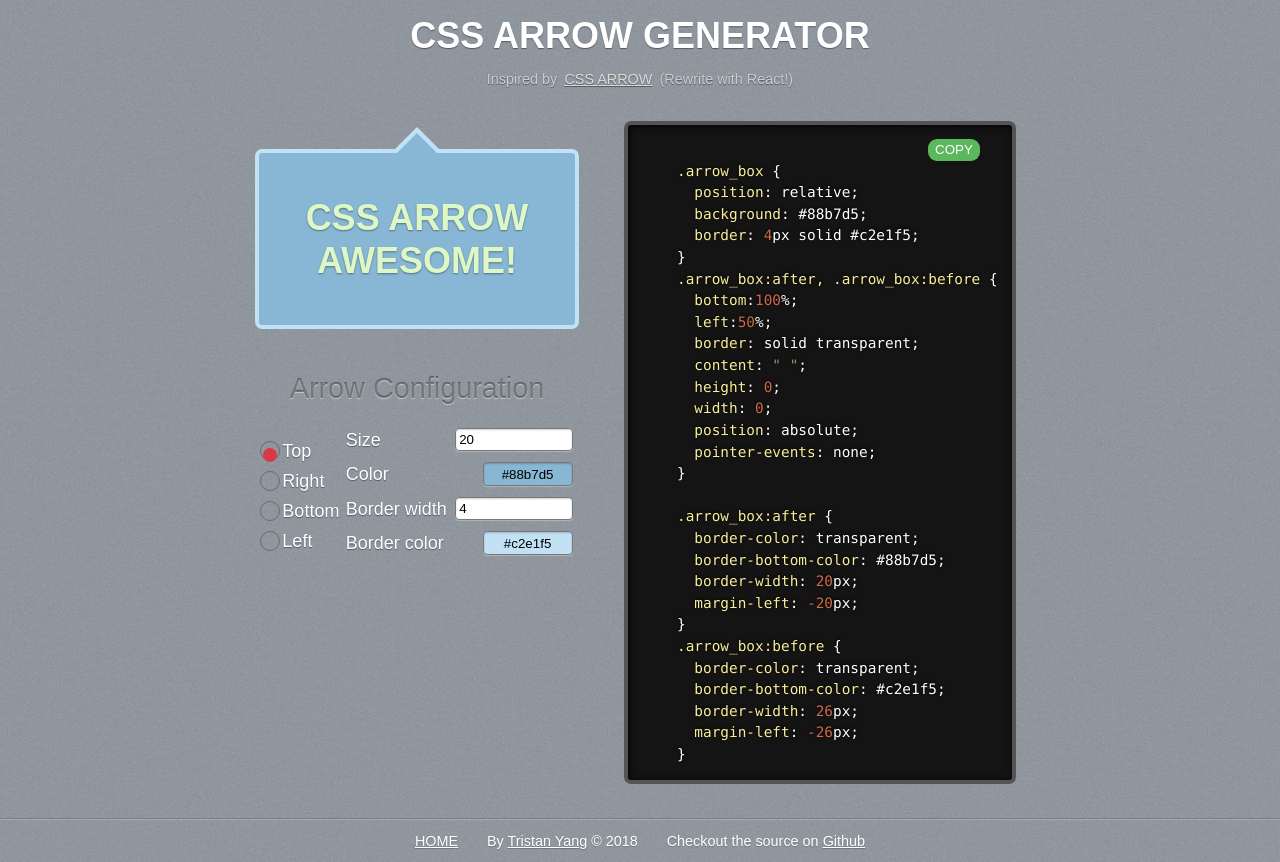
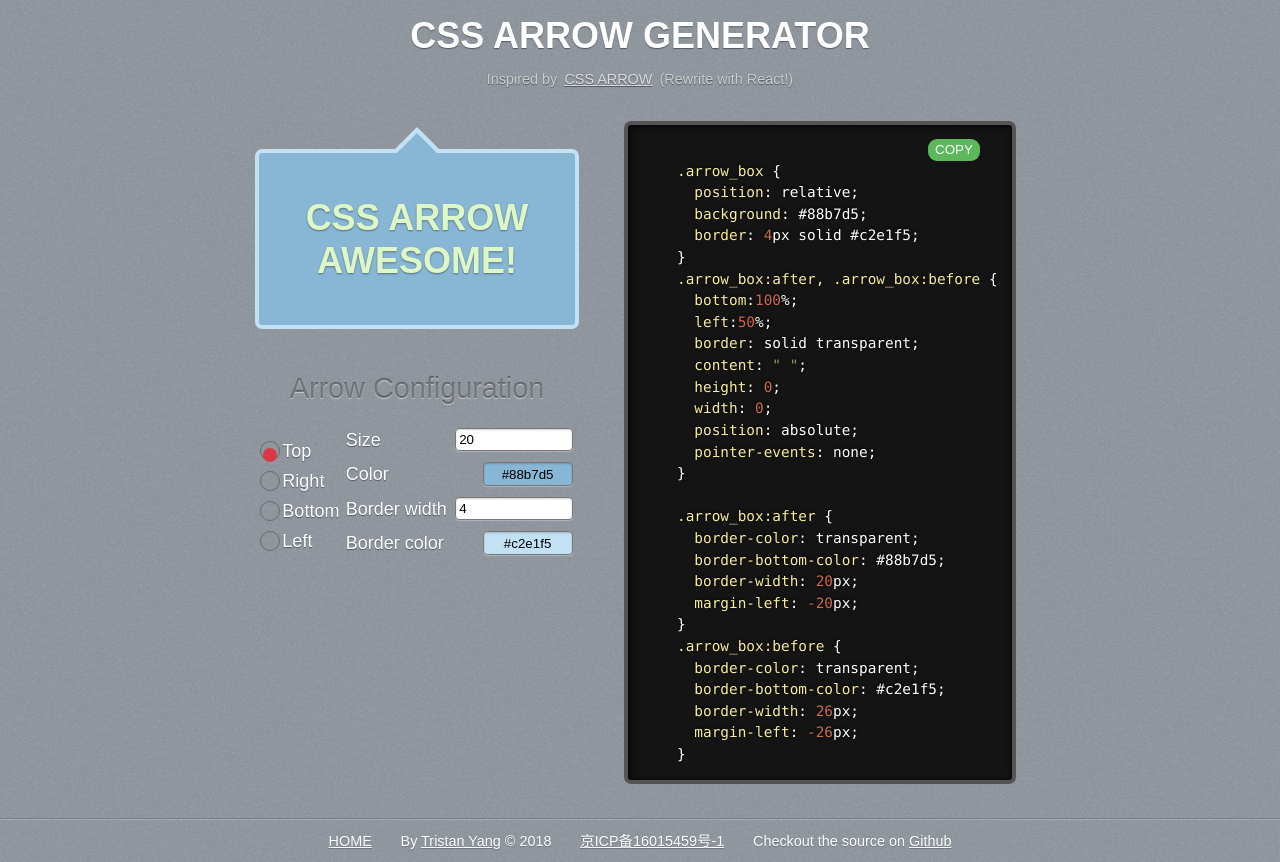
Before and after one commit to zerosoul/css-arrow-generator, a React app: page / in a window 1280 px wide. Built offline with nearby package versions, Linux system fonts and the light colour scheme.

Commit message:
chore: add icp

```diff
--- a/scripts/start.js
+++ b/scripts/start.js
@@ -39,7 +39,7 @@
 }
 
 // Tools like Cloud9 rely on this.
-const DEFAULT_PORT = parseInt(process.env.PORT, 10) || 8081;
+const DEFAULT_PORT = parseInt(process.env.PORT, 10) || 8076;
 const HOST = process.env.HOST || '0.0.0.0';
 // 检查已安装的包和package.json中是否一致
 installedCheck({ versionCheck: true }).then(result => {
@@ -99,8 +99,8 @@
       openBrowser(urls.localUrlForBrowser);
     });
 
-    ['SIGINT', 'SIGTERM'].forEach(function (sig) {
-      process.on(sig, function () {
+    ['SIGINT', 'SIGTERM'].forEach(function(sig) {
+      process.on(sig, function() {
         devServer.close();
         process.exit();
       });
--- a/src/components/Footer.js
+++ b/src/components/Footer.js
@@ -32,7 +32,11 @@
     <span>
       By <a href="//blog.yangerxiao.com">Tristan Yang</a> © 2018
     </span>
-
+    <span>
+      <a rel="noopener noreferrer" target="_blank" href="http://www.beian.miit.gov.cn/">
+        京ICP备16015459号-1
+      </a>
+    </span>
     <span>
       Checkout the source on <a href="//github.com/zerosoul/css-arrow-generator">Github</a>
     </span>
```
